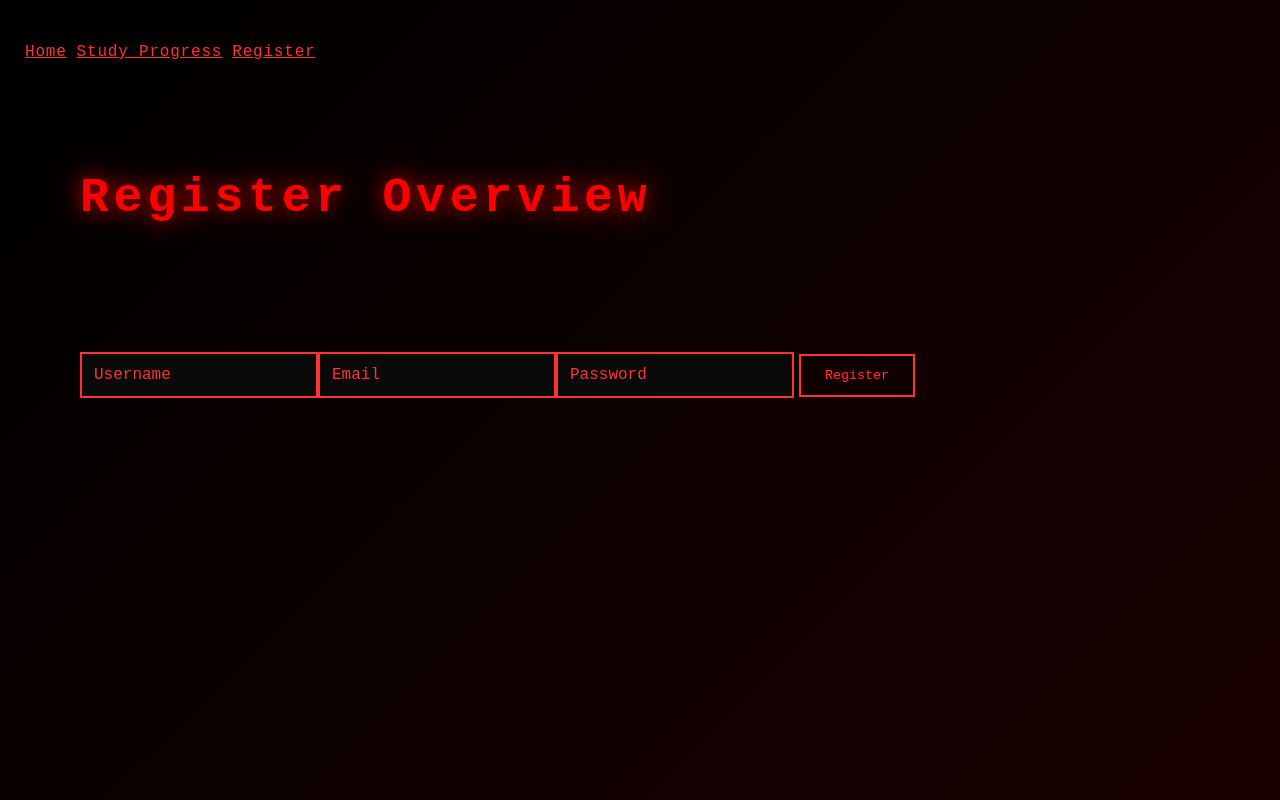
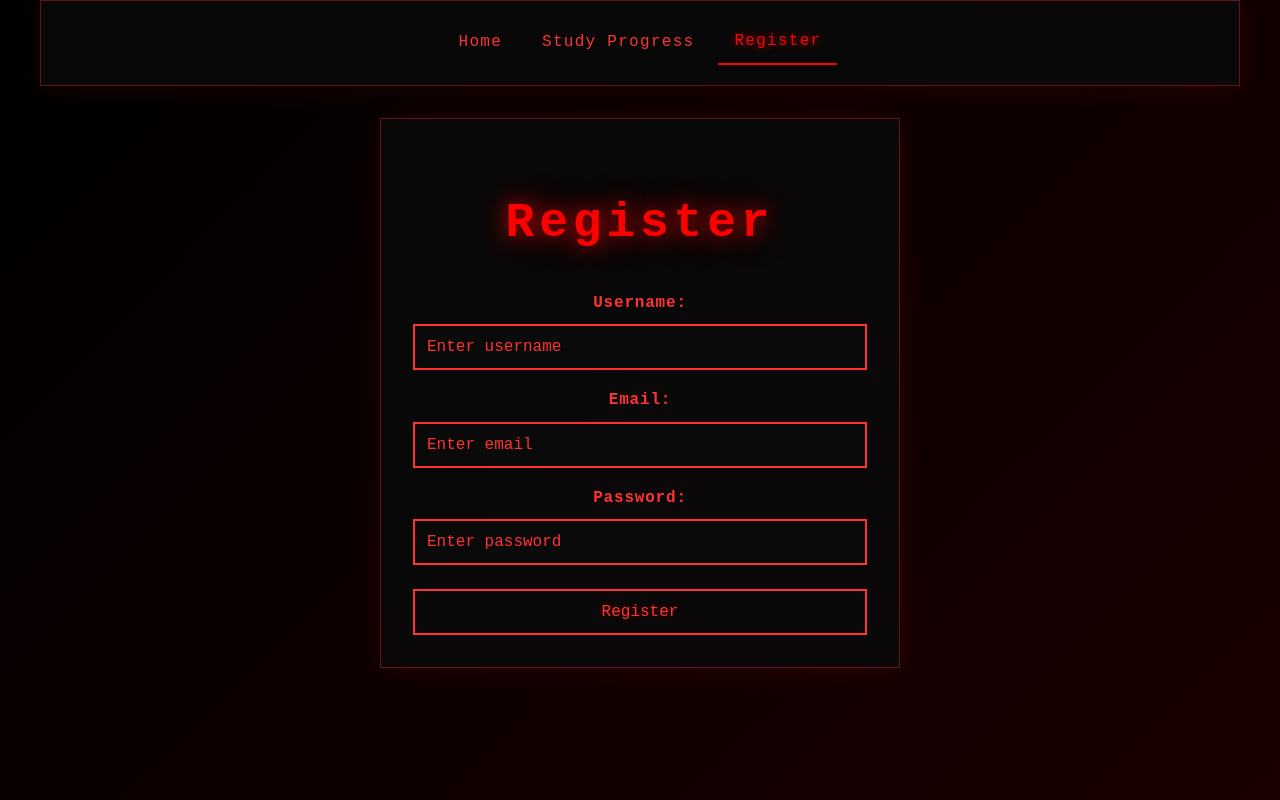
Before and after one commit to Senne-Derom/DevTrack, a Next.js app in the folder Frontend/devtrack/: page /register in a window 1280 px wide. Built offline with nearby package versions, Linux system fonts and the light colour scheme; no server answers.

Commit message:
changed frontend styling

```diff
--- a/Frontend/devtrack/app/layout.tsx
+++ b/Frontend/devtrack/app/layout.tsx
@@ -10,9 +10,7 @@ export default function RootLayout({
     <html lang="en">
       <body>
         <Header />
-        <main className="p-6 min-h-screen flex flex-col items-center">
-          {children}
-        </main>
+        <main>{children}</main>
       </body>
     </html>
   );
--- a/Frontend/devtrack/app/register/page.tsx
+++ b/Frontend/devtrack/app/register/page.tsx
@@ -2,7 +2,7 @@ import RegisterOverview from "@/components/register/RegisterOverview";
 
 export default function registerPage() {
     return (
-        <div>
+        <div className="page page-centered">
             <RegisterOverview />
         </div>
     )
--- a/Frontend/devtrack/components/Header.tsx
+++ b/Frontend/devtrack/components/Header.tsx
@@ -1,12 +1,32 @@
+"use client";
+
 import React from "react";
 import Link from "next/link";
+import { usePathname } from "next/navigation";
+
+const NAV_LINKS = [
+  { href: "/", label: "Home" },
+  { href: "/study-progress", label: "Study Progress" },
+  { href: "/register", label: "Register" },
+];
 
 const Header: React.FC = () => {
+  const pathname = usePathname();
+
   return (
-    <header>
-      <Link href="/">Home</Link>
-      <Link href="/study-progress">Study Progress</Link>
-      <Link href="/register">Register</Link>
+    <header className="site-header panel">
+      {NAV_LINKS.map((link) => {
+        const isActive = pathname === link.href;
+        return (
+          <Link
+            key={link.href}
+            href={link.href}
+            className={`nav-link${isActive ? " nav-link-active" : ""}`}
+          >
+            {link.label}
+          </Link>
+        );
+      })}
     </header>
   );
 };
--- a/Frontend/devtrack/components/addCourse/AddCourseOverview.tsx
+++ b/Frontend/devtrack/components/addCourse/AddCourseOverview.tsx
@@ -50,8 +50,8 @@ const AddCourseOverview = () => {
     return (
         <div className="modal-overlay">
             <div className="modal-content">
-                <div className="add-course-overview">
-                    <form className="add-course-form" onSubmit={handleSubmit}>
+                <div className="form-card">
+                    <form className="form" onSubmit={handleSubmit}>
                         <div className="form-field">
                             <label className="form-label" htmlFor="courseNameInput">
                                 Name:
@@ -88,7 +88,7 @@ const AddCourseOverview = () => {
                             />
                             {study_pointsError && <span className="field-error">{study_pointsError}</span>}
                         </div>
-                        <button type="submit" className="add-course-button" disabled={isSubmitting}>
+                        <button type="submit" className="form-submit" disabled={isSubmitting}>
                             {isSubmitting ? "Adding..." : "Add Course"}
                         </button>
                         {errorMessage && <p className="status-message status-message-error">{errorMessage}</p>}
--- a/Frontend/devtrack/components/addStudy/AddStudyEntryOverview.tsx
+++ b/Frontend/devtrack/components/addStudy/AddStudyEntryOverview.tsx
@@ -111,8 +111,8 @@ const AddStudyEntryOverview: React.FC = () => {
   return (
     <div className="modal-overlay">
       <div className="modal-content">
-        <div className="add-course-overview">
-          <form className="add-course-form" onSubmit={handleSubmit}>
+        <div className="form-card">
+          <form className="form" onSubmit={handleSubmit}>
             <div className="form-field">
               <label className="form-label" htmlFor="courseInput">
                 Course name:
@@ -205,7 +205,7 @@ const AddStudyEntryOverview: React.FC = () => {
 
             <button
               type="submit"
-              className="add-course-button"
+              className="form-submit"
               disabled={isSubmitting || isLoadingCourses}
             >
               {isSubmitting ? "Adding..." : "Add Study Entry"}
--- a/Frontend/devtrack/components/courseProgress/CourseProgressOverview.tsx
+++ b/Frontend/devtrack/components/courseProgress/CourseProgressOverview.tsx
@@ -5,9 +5,9 @@ export default async function CourseProgressOverview() {
   const courses = await getCourses();
 
     return (
-    <div className="course-progress-overview">
-        <div className="table-wrapper">
-          <table className="course-progress-table">
+    <div className="table-overview">
+        <div className="table-wrapper panel">
+          <table className="data-table">
             <thead>
               <tr>
                 <th>Course</th>
--- a/Frontend/devtrack/components/register/RegisterOverview.tsx
+++ b/Frontend/devtrack/components/register/RegisterOverview.tsx
@@ -23,22 +23,33 @@ export default function RegisterOverview() {
     }
 
     return (
-        <div>
-            <h1>Register Overview</h1>
-            <form action="/register" onSubmit={onSubmit}>
-                <input type="text" name="username" placeholder="Username" required
+        <div className="form-card panel">
+            <div className="page-header">
+                <h1>Register</h1>
+            </div>
+            <form className="form" action="/register" onSubmit={onSubmit}>
+                <div className="form-field">
+                    <label className="form-label" htmlFor="usernameInput">Username:</label>
+                    <input id="usernameInput" type="text" name="username" placeholder="Enter username" required
                            onChange={(event) => {
                                setUsername(event.target.value);
                            }} />
-                <input type="email" name="email" placeholder="Email" required
+                </div>
+                <div className="form-field">
+                    <label className="form-label" htmlFor="emailInput">Email:</label>
+                    <input id="emailInput" type="email" name="email" placeholder="Enter email" required
                            onChange={(event) => {
                                setEmail(event.target.value);
                            }} />
-                <input type="password" name="password" placeholder="Password" required
+                </div>
+                <div className="form-field">
+                    <label className="form-label" htmlFor="passwordInput">Password:</label>
+                    <input id="passwordInput" type="password" name="password" placeholder="Enter password" required
                            onChange={(event) => {
                                setPassword(event.target.value);
                            }} />
-                <button type="submit">Register</button>
+                </div>
+                <button type="submit" className="form-submit">Register</button>
             </form>
         </div>
     )
--- a/Frontend/devtrack/components/studyEntryOverview/StudyEntryOverview.tsx
+++ b/Frontend/devtrack/components/studyEntryOverview/StudyEntryOverview.tsx
@@ -4,9 +4,9 @@ export default async function StudyEntryOverview() {
     const studyEntries = await getStudyEntries();
 
       return (
-    <div className="course-progress-overview">
-        <div className="table-wrapper">
-          <table className="course-progress-table">
+    <div className="table-overview">
+        <div className="table-wrapper panel">
+          <table className="data-table">
             <thead>
               <tr>
                 <th>Course</th>
--- a/Frontend/devtrack/styles/globals.css
+++ b/Frontend/devtrack/styles/globals.css
@@ -18,15 +18,20 @@ body {
 body {
   min-height: 100vh;
   background: linear-gradient(135deg, #000 0%, #1a0000 100%);
-  padding: 40px 20px;
+  padding: 0 20px 40px;
   position: relative;
   overflow-x: hidden;
 }
 
 main {
-  padding: 40px;
-  margin: 20px auto;
+  width: 100%;
   max-width: 1200px;
+  margin: 32px auto 0;
+  padding: 0 40px 40px;
+  display: flex;
+  flex-direction: column;
+  align-items: center;
+  gap: 32px;
 }
 
 /* Glowing effect for headings */
@@ -79,6 +84,7 @@ button {
   margin: 10px 5px;
   cursor: pointer;
   font-family: 'Courier New', monospace;
+  font-size: 1em;
   transition: all 0.3s ease;
   text-shadow: 0 0 5px rgba(255, 0, 0, 0.3);
 }
@@ -93,6 +99,37 @@ button:hover {
 
 button:active {
   transform: scale(0.98);
+}
+
+button:disabled {
+  opacity: 0.5;
+  cursor: not-allowed;
+  box-shadow: none;
+}
+
+/* Links styled to look like buttons (e.g. page actions, nav) */
+.button {
+  display: inline-block;
+  background: transparent;
+  border: 2px solid #ff3333;
+  color: #ff3333;
+  padding: 12px 24px;
+  margin: 10px 5px;
+  cursor: pointer;
+  font-family: 'Courier New', monospace;
+  font-size: 1em;
+  text-decoration: none;
+  text-shadow: 0 0 5px rgba(255, 0, 0, 0.3);
+  transition: all 0.3s ease;
+}
+
+.button:hover {
+  background: rgba(255, 0, 0, 0.1);
+  border-color: #ff0000;
+  color: #ff0000;
+  text-shadow: 0 0 10px rgba(255, 0, 0, 0.6);
+  box-shadow: 0 0 20px rgba(255, 0, 0, 0.3);
+  text-decoration: none;
 }
 
 /* Input fields */
@@ -130,24 +167,130 @@ textarea {
   resize: vertical;
 }
 
-/* Scrollbar styling */
+/* Slim, glowing neon scrollbar */
+html {
+  scrollbar-width: thin;
+  scrollbar-color: rgba(255, 51, 51, 0.55) transparent;
+}
+
 ::-webkit-scrollbar {
-  width: 12px;
+  width: 14px;
 }
 
 ::-webkit-scrollbar-track {
-  background: #000;
+  background: transparent;
 }
 
 ::-webkit-scrollbar-thumb {
-  background: #ff3333;
-  border-radius: 6px;
+  /* transparent border + padding-box makes the thumb float, thinner than the
+     scrollbar track itself, instead of a solid bar flush against the edge */
+  border: 4px solid transparent;
+  border-radius: 999px;
+  background-clip: padding-box;
+  background-image: linear-gradient(180deg, #ff3333, #660000);
+  box-shadow: 0 0 6px rgba(255, 51, 51, 0.35);
   transition: all 0.3s ease;
 }
 
 ::-webkit-scrollbar-thumb:hover {
-  background: #ff0000;
-  box-shadow: 0 0 10px rgba(255, 0, 0, 0.5);
+  background-image: linear-gradient(180deg, #ff0000, #990000);
+  box-shadow: 0 0 12px rgba(255, 0, 0, 0.7);
+}
+
+/* Shared bordered/glowing panel look, reused by the header, tables and
+   standalone form cards so every surface in the app reads the same way */
+.panel {
+  border: 1px solid rgba(255, 51, 51, 0.35);
+  background: rgba(10, 10, 10, 0.88);
+  box-shadow: 0 0 24px rgba(255, 0, 0, 0.12);
+}
+
+/* Site header / nav, shared by every page via the root layout */
+.site-header {
+  width: 100%;
+  max-width: 1200px;
+  margin: 0 auto;
+  padding: 20px 24px;
+  display: flex;
+  align-items: center;
+  justify-content: center;
+  flex-wrap: wrap;
+  gap: 8px;
+}
+
+.nav-link {
+  margin: 0;
+  padding: 8px 16px;
+  text-decoration: none;
+  letter-spacing: 0.08em;
+}
+
+.nav-link:hover {
+  text-decoration: none;
+}
+
+.nav-link-active {
+  color: #ff0000;
+  text-shadow: 0 0 10px rgba(255, 0, 0, 0.6);
+  border-bottom: 2px solid #ff0000;
+}
+
+/* Page-level layout, reused by every page for a consistent frame */
+.page {
+  width: 100%;
+  display: flex;
+  flex-direction: column;
+  align-items: center;
+  gap: 12px;
+}
+
+.page-centered {
+  max-width: 640px;
+  text-align: center;
+  margin: 0 auto;
+}
+
+.page-header {
+  width: 100%;
+  text-align: center;
+}
+
+.page-header h1 {
+  margin-bottom: 0.4em;
+}
+
+.page-subtitle {
+  color: #ff3333;
+  opacity: 0.85;
+}
+
+.page-actions {
+  display: flex;
+  flex-wrap: wrap;
+  justify-content: center;
+  gap: 10px;
+  margin-bottom: 10px;
+}
+
+/* Section grouping within a page (e.g. the tables on Study Progress) */
+.section {
+  width: 100%;
+  display: flex;
+  flex-direction: column;
+  align-items: center;
+  gap: 4px;
+  padding-top: 24px;
+  border-top: 1px solid rgba(255, 51, 51, 0.18);
+}
+
+.section:first-of-type {
+  padding-top: 0;
+  border-top: none;
+}
+
+.section-title {
+  width: 100%;
+  text-align: center;
 }
 
 /* Centered layout for addStudy page */
@@ -161,13 +304,18 @@ textarea {
   padding-top: 40px;
 }
 
-/* Add course form */
-.add-course-overview {
+/* Shared form styling: reused by the add-course, add-study-entry and
+   register forms so every form in the app looks identical */
+.form-card {
   width: 100%;
   max-width: 520px;
 }
 
-.add-course-form {
+.form-card.panel {
+  padding: 32px;
+}
+
+.form {
   display: flex;
   flex-direction: column;
   gap: 18px;
@@ -187,12 +335,14 @@ textarea {
   font-weight: bold;
 }
 
-.add-course-form input {
+.form input,
+.form select,
+.form textarea {
   width: 100%;
   margin: 0;
 }
 
-.add-course-button {
+.form-submit {
   width: 100%;
   margin: 6px 0 0;
 }
@@ -220,8 +370,8 @@ textarea {
   text-shadow: 0 0 8px rgba(124, 255, 178, 0.28);
 }
 
-/* Course progress table */
-.course-progress-overview {
+/* Data tables: reused by the course progress and study entry overviews */
+.table-overview {
   width: 100%;
 }
 
@@ -229,40 +379,37 @@ textarea {
   width: 100%;
   overflow-x: auto;
   margin-top: 20px;
-  border: 1px solid rgba(255, 51, 51, 0.35);
-  background: rgba(10, 10, 10, 0.88);
-  box-shadow: 0 0 24px rgba(255, 0, 0, 0.12);
 }
 
-.course-progress-table {
+.data-table {
   width: 100%;
   border-collapse: collapse;
   min-width: 640px;
 }
 
-.course-progress-table th,
-.course-progress-table td {
+.data-table th,
+.data-table td {
   padding: 16px 18px;
   text-align: left;
   border-bottom: 1px solid rgba(255, 51, 51, 0.18);
 }
 
-.course-progress-table th {
+.data-table th {
   color: #ff0000;
   background: rgba(26, 0, 0, 0.9);
   text-shadow: 0 0 10px rgba(255, 0, 0, 0.45);
   letter-spacing: 0.08em;
 }
 
-.course-progress-table tbody tr {
+.data-table tbody tr {
   transition: background 0.3s ease, box-shadow 0.3s ease;
 }
 
-.course-progress-table tbody tr:nth-child(even) {
+.data-table tbody tr:nth-child(even) {
   background: rgba(255, 51, 51, 0.03);
 }
 
-.course-progress-table tbody tr:hover {
+.data-table tbody tr:hover {
   background: rgba(255, 0, 0, 0.08);
 }
 
@@ -300,6 +447,7 @@ textarea {
   align-items: center;
   justify-content: center;
   z-index: 1000;
+  padding: 20px;
 }
 
 .modal-content {
@@ -314,10 +462,6 @@ textarea {
   align-items: center;
 }
 
-.add-course-overview {
-  width: 100%;
-}
-
 .modal-close-button {
   width: 100%;
   margin-top: 20px;
```
Also changed, not shown: Frontend/devtrack/app/page.tsx (+19 -4 lines), Frontend/devtrack/app/study-progress/page.tsx (+18 -7 lines). Lines whose indentation alone changed are shown as unchanged.
